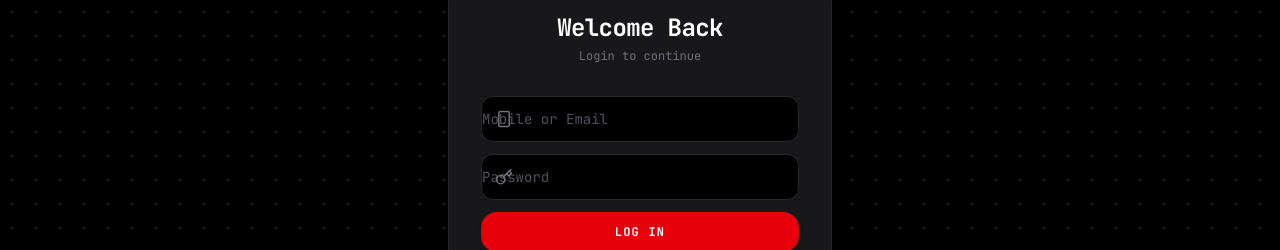
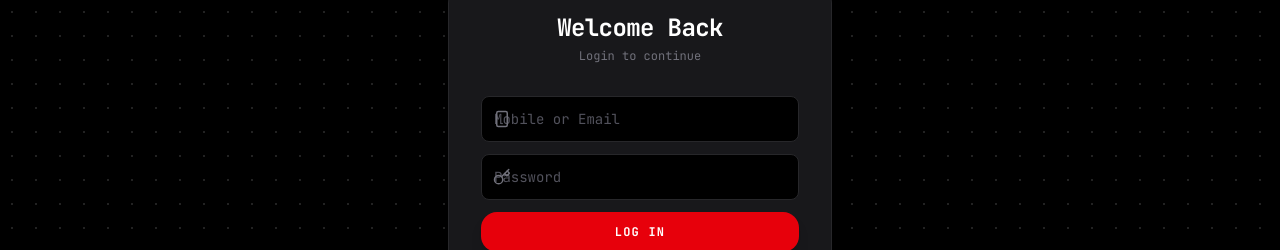
Before and after one commit to Muhammed-Rizin/job-hunter, a React (Vite) app: page /login in a window 1280 px wide. Shown: the part 192-442 px from the top of the page. Built offline with nearby package versions, Linux system fonts and the light colour scheme; no server answers.

Commit message:
fix: revert input padding and radius to original functional state

```diff
--- a/src/shared/components/common/Input.jsx
+++ b/src/shared/components/common/Input.jsx
@@ -5,12 +5,12 @@ const Input = React.forwardRef(
     return (
       <div className={`relative ${containerClass}`}>
         {Icon && (
-          <Icon size={18} className="absolute left-3.5 top-1/2 -translate-y-1/2 text-gray-400 dark:text-zinc-500" />
+          <Icon size={18} className="absolute left-3 top-1/2 -translate-y-1/2 text-gray-400 dark:text-zinc-500" />
         )}
         <input
           ref={ref}
           {...props}
-          className={`w-full pl-${Icon ? "12" : "3"} pr-3 py-3 rounded-xl text-sm font-medium
+          className={`w-full pl-${Icon ? "10" : "3"} p-3 rounded-lg text-sm font-medium
             outline-none transition-all
             bg-white dark:bg-black
             border border-gray-200 dark:border-zinc-800
```
